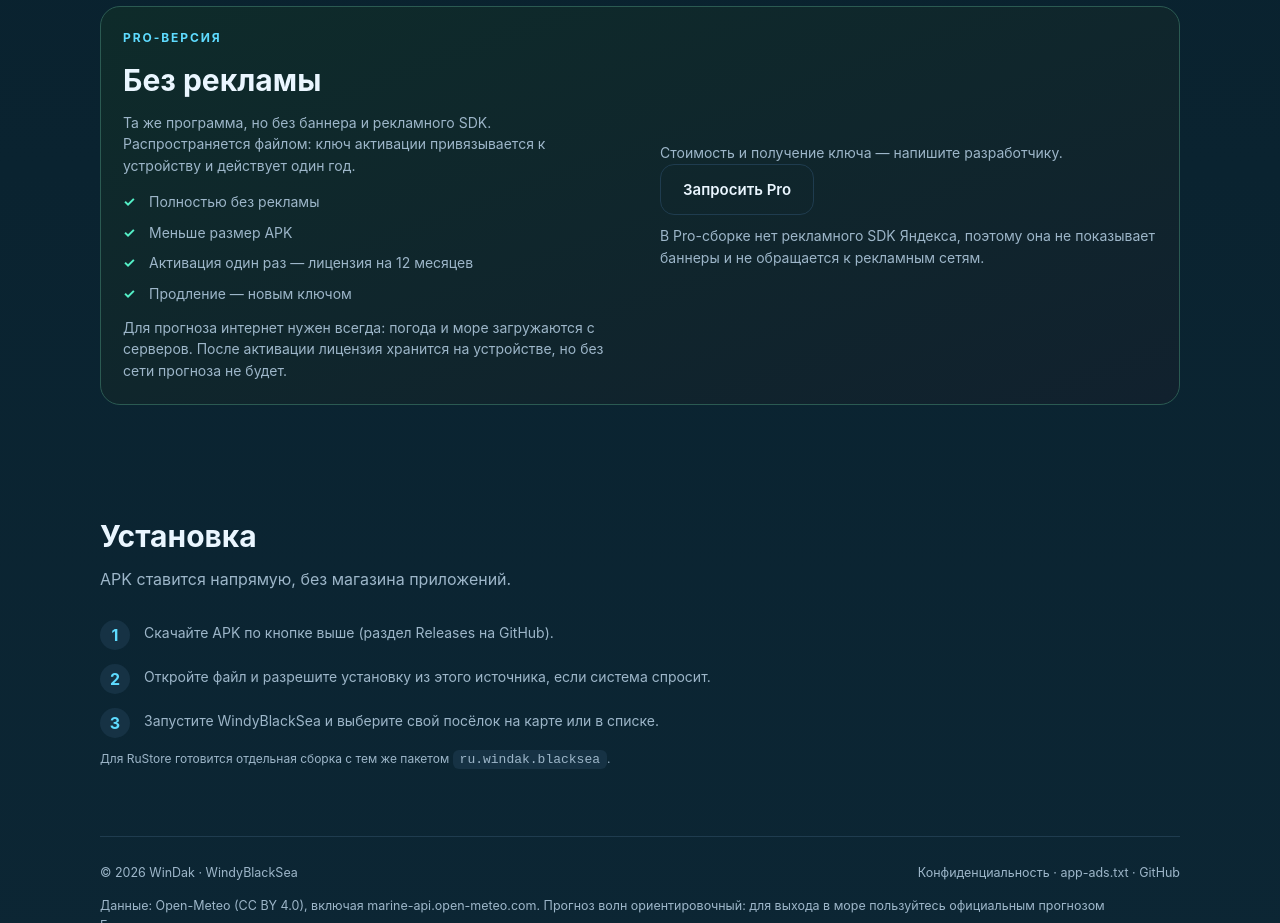
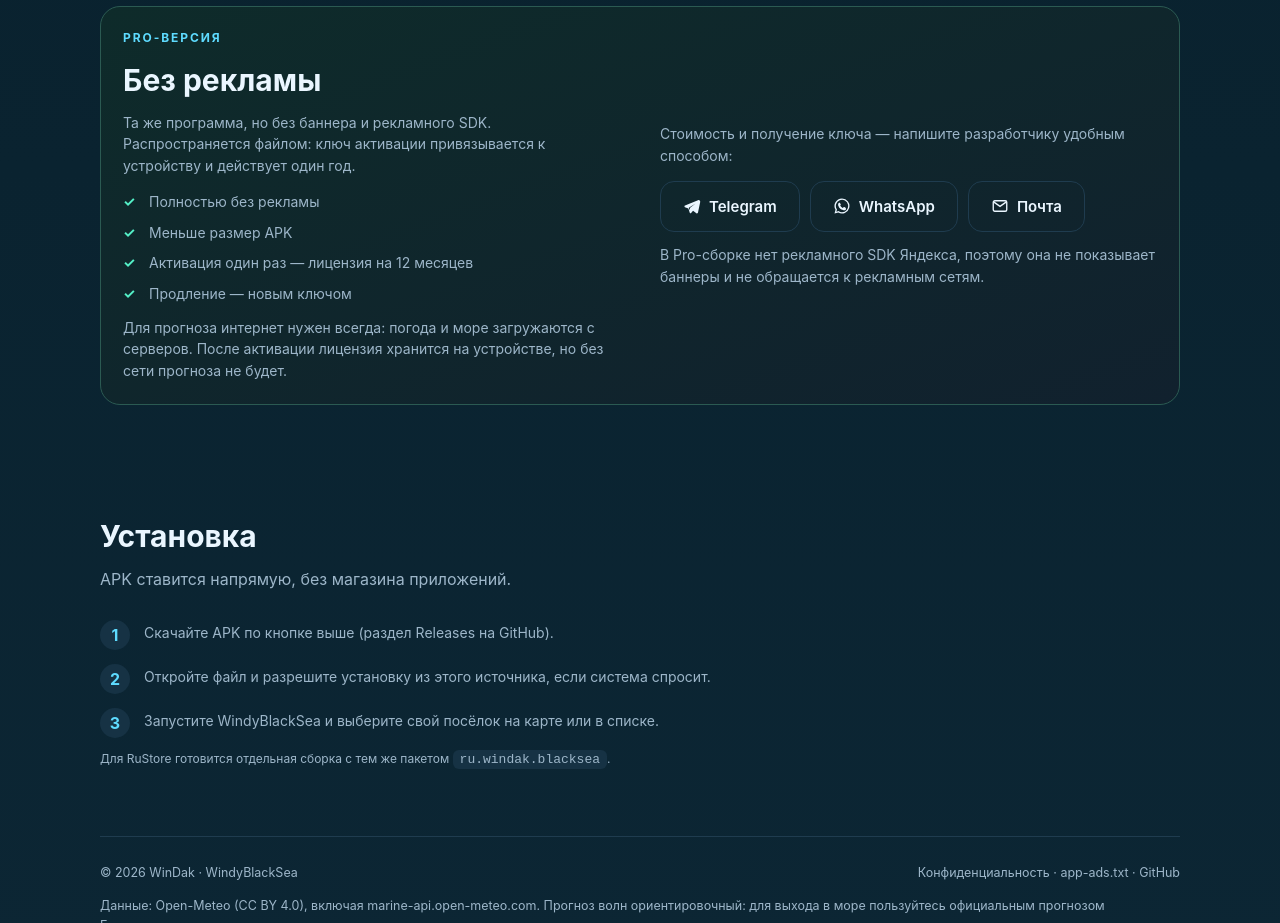
Before and after one commit to takomak2012-cyber/windyblacksea, a plain HTML site: page index.html in a window 1280 px wide. Shown: the part 2620-3543 px from the top of the page. Drawn offline with Linux system fonts and the light colour scheme.

Commit message:
Pro: кнопки Telegram, WhatsApp и почты вместо mailto

```diff
--- a/index.html
+++ b/index.html
@@ -54,6 +54,9 @@
   .shot-caption{color:var(--muted);font-size:13px;margin-top:10px;text-align:center}
   .split{display:grid;grid-template-columns:1fr 1fr;gap:40px;align-items:center}
   .pro{border:1px solid #2b5a52;background:linear-gradient(160deg,#0e2b2a,#11212e)}
+  .contact-row{display:flex;flex-wrap:wrap;gap:10px;margin:14px 0 12px}
+  .contact{display:inline-flex;align-items:center;gap:8px}
+  .contact svg{width:18px;height:18px;flex:none}
   ul.checks{list-style:none;padding:0;margin:14px 0 0}
   ul.checks li{padding-left:26px;position:relative;margin:9px 0;color:var(--muted);font-size:14px}
   ul.checks li::before{content:"✓";position:absolute;left:0;color:var(--sea);font-weight:700}
@@ -177,8 +180,24 @@
               прогноза не будет.</p>
           </div>
           <div>
-            <p class="sub">Стоимость и получение ключа — напишите разработчику.</p>
-            <p style="margin:0 0 10px"><a class="btn btn-ghost" href="mailto:takomak2012@gmail.com">Запросить Pro</a></p>
+            <p class="sub">Стоимость и получение ключа — напишите разработчику удобным способом:</p>
+            <div class="contact-row">
+              <a class="btn btn-ghost contact" href="https://t.me/+79996558982" target="_blank" rel="noopener"
+                 aria-label="Написать в Telegram">
+                <svg viewBox="0 0 24 24" fill="currentColor" aria-hidden="true"><path d="M21.9 4.3c-.3-.3-.7-.4-1.1-.3L2.7 11.2c-.5.2-.8.7-.8 1.2 0 .5.3.9.7 1.1l4.6 1.9 1.7 5.4c.1.4.4.7.8.8h.3c.3 0 .6-.1.8-.4l2.6-2.9 4.4 3.3c.3.2.6.3.9.3.2 0 .3 0 .5-.1.4-.2.7-.6.8-1l3-14.3c.1-.5-.1-.9-.4-1.2zM9.5 14.3l-.6 3.4-1.1-3.5 8.9-5.6-7.2 5.7z"/></svg>
+                Telegram
+              </a>
+              <a class="btn btn-ghost contact" href="https://wa.me/79996558982?text=%D0%97%D0%B4%D1%80%D0%B0%D0%B2%D1%81%D1%82%D0%B2%D1%83%D0%B9%D1%82%D0%B5%21%20%D0%A5%D0%BE%D1%87%D1%83%20%D0%BA%D1%83%D0%BF%D0%B8%D1%82%D1%8C%20WindyBlackSea%20Pro." target="_blank" rel="noopener"
+                 aria-label="Написать в WhatsApp">
+                <svg viewBox="0 0 24 24" fill="currentColor" aria-hidden="true"><path d="M12 2a10 10 0 0 0-8.6 15.1L2 22l5-1.3A10 10 0 1 0 12 2zm0 18.2c-1.5 0-3-.4-4.2-1.2l-.3-.2-3 .8.8-2.9-.2-.3A8.2 8.2 0 1 1 12 20.2zm4.6-6.1c-.3-.1-1.5-.7-1.7-.8-.2-.1-.4-.1-.6.1l-.8 1c-.1.2-.3.2-.5.1a6.7 6.7 0 0 1-3.3-2.9c-.1-.2 0-.4.1-.5l.5-.6c.1-.2.1-.3 0-.5l-.8-1.8c-.2-.4-.4-.4-.6-.4h-.5c-.2 0-.5.1-.7.3-.3.3-.9 1-.9 2.3 0 1.3.9 2.6 1 2.8.1.2 1.8 2.9 4.5 3.9 2.2.9 2.7.7 3.2.7.5 0 1.5-.6 1.7-1.2.2-.6.2-1.1.1-1.2 0-.1-.2-.2-.4-.3z"/></svg>
+                WhatsApp
+              </a>
+              <a class="btn btn-ghost contact" href="mailto:takomak2012@gmail.com?subject=%D0%97%D0%B0%D0%BF%D1%80%D0%BE%D1%81%20WindyBlackSea%20Pro"
+                 aria-label="Написать на почту">
+                <svg viewBox="0 0 24 24" fill="none" stroke="currentColor" stroke-width="1.8" aria-hidden="true"><rect x="3" y="5" width="18" height="14" rx="2"/><path d="m3.5 6.5 8.5 6 8.5-6"/></svg>
+                Почта
+              </a>
+            </div>
             <p class="note">В Pro-сборке нет рекламного SDK Яндекса, поэтому она не показывает баннеры и не обращается к рекламным сетям.</p>
           </div>
         </div>
```
